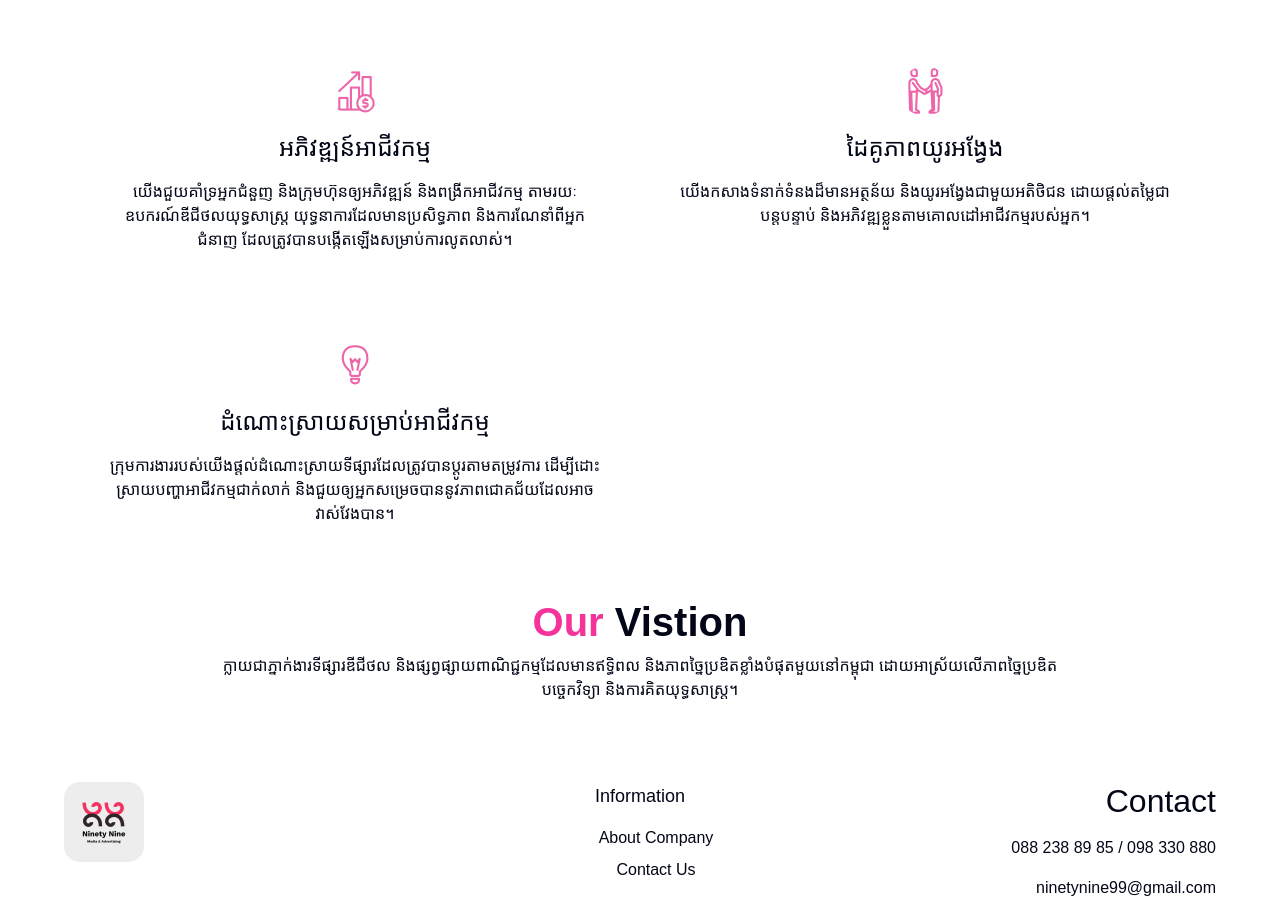
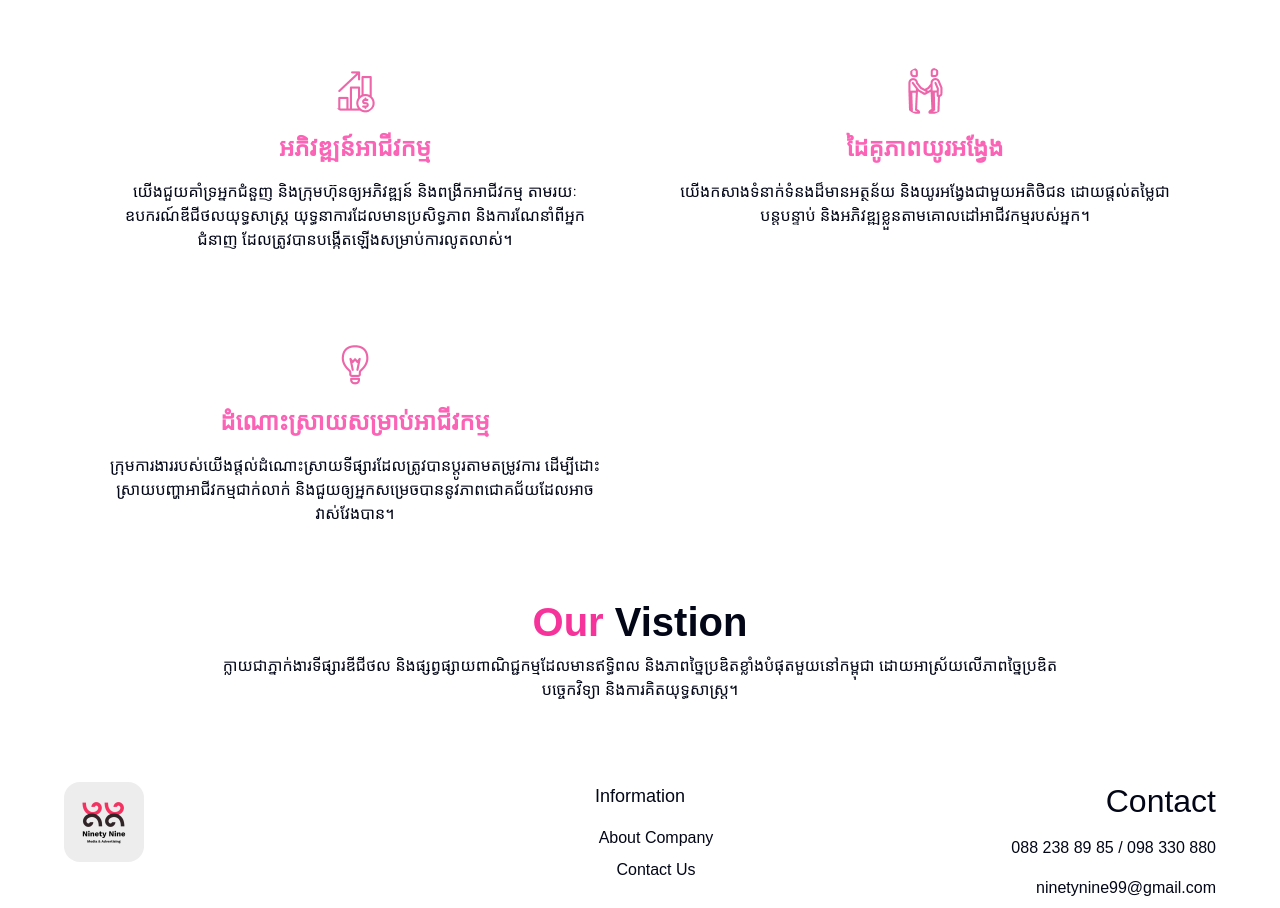
Before and after one commit to MaoSokChamroeun/ninety-nine-company, a React (Vite) app: page /about in a window 1280 px wide. Shown: the part 1020-1928 px from the top of the page. Built offline with nearby package versions, Linux system fonts and the light colour scheme; a web font is replaced by a local one.

Commit message:
change color about

```diff
--- a/src/page/ABout.jsx
+++ b/src/page/ABout.jsx
@@ -89,7 +89,7 @@ const ABout = () => {
                         <div className="icon flex justify-center p-3">
                             <span><img src={items.icon} alt="" width={50} className='rounded-full' /></span>
                         </div>
-                        <p className='text-center text-2xl'>{text?.ourmision?.[items.section]?.[items.titleKey]}</p>
+                        <p className='text-center text-2xl text-pink-400' style={{fontWeight : "bolder"}}>{text?.ourmision?.[items.section]?.[items.titleKey]}</p>
                             <div className='text-center' >
                                {text?.ourmision?.[items.section]?.[items.descKey]}
                             </div>
```
